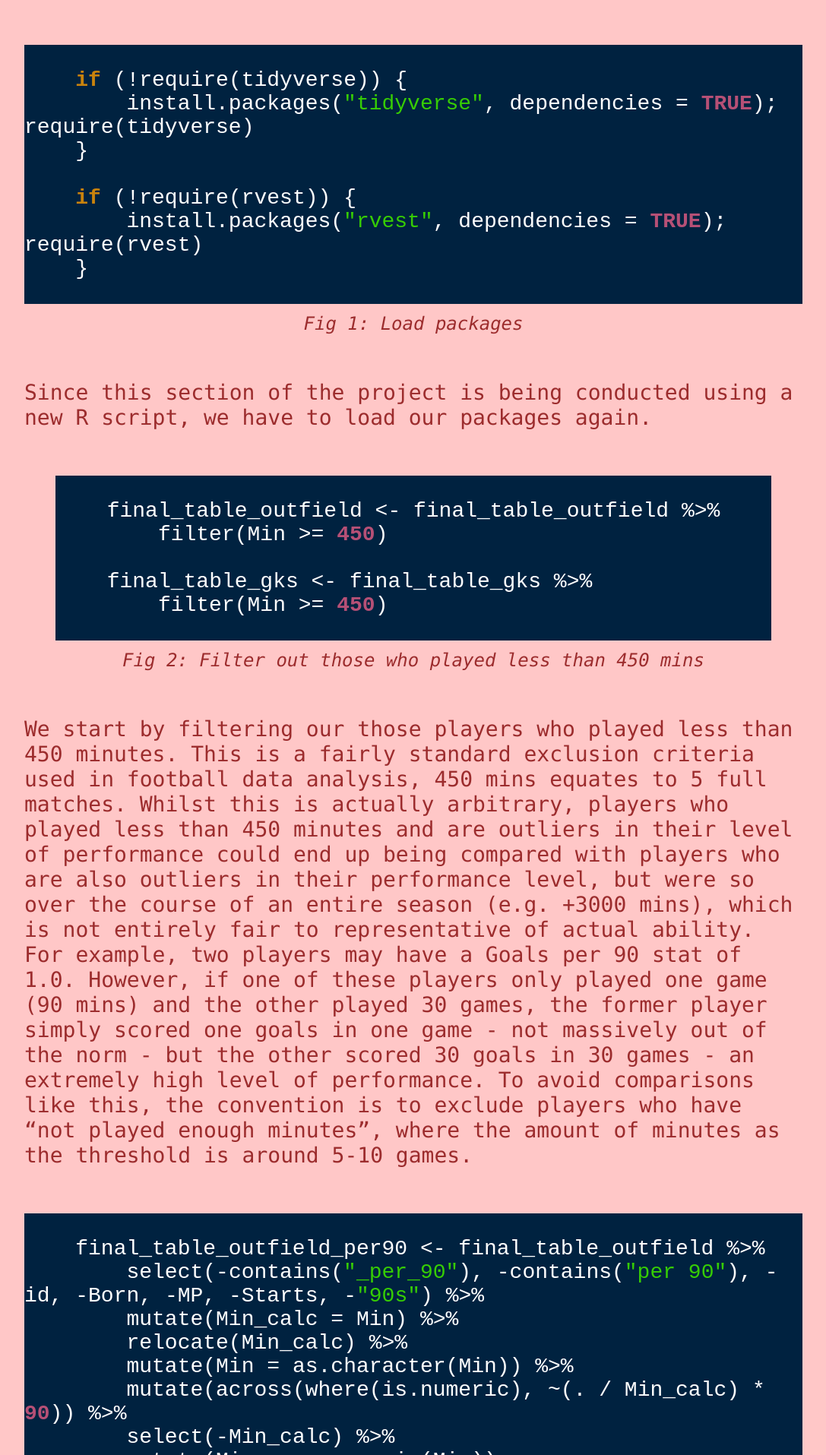
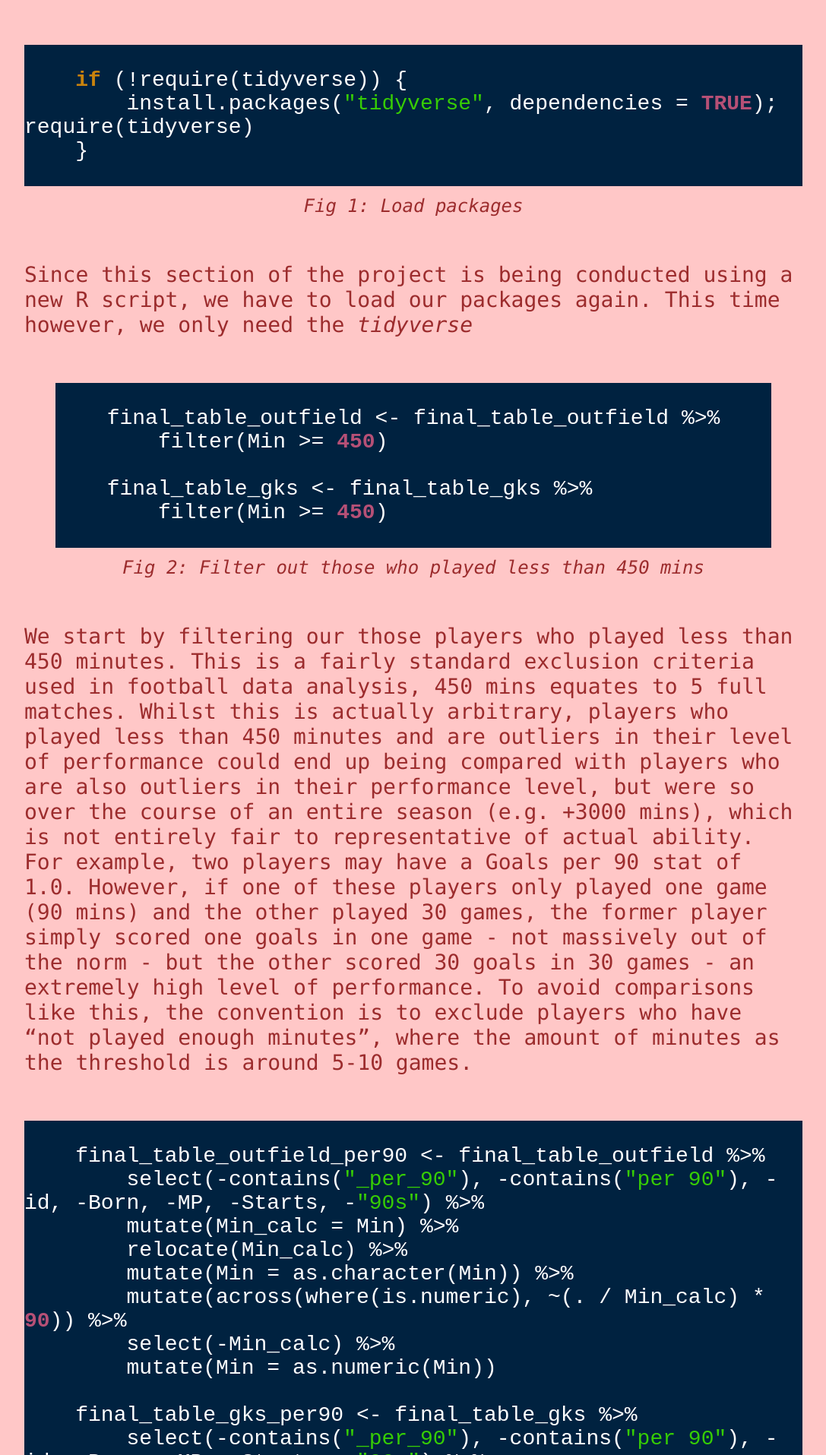
Before and after one commit to CharlieHomewood/website, a Jekyll site: the page built from _posts/projects/project 1/2023-08-05-project1-post4.md, in a window 1280 px wide. Shown: the part 1125-3040 px from the top of the page at 76% size, without its empty margins (96-1183 px from the left). Built offline with Jekyll 4.4.1, drawn with Linux system fonts in a browser that asks for light colours; some of the changed text lies outside the part shown.

Commit message:
14/08/2023 commit

```diff
--- a/_posts/projects/project 1/2023-08-05-project1-post4.md
+++ b/_posts/projects/project 1/2023-08-05-project1-post4.md
@@ -20,15 +20,11 @@ Now, let's move on with creating percentiles!
         install.packages("tidyverse", dependencies = TRUE); require(tidyverse)
     }
 
-    if (!require(rvest)) {
-        install.packages("rvest", dependencies = TRUE); require(rvest)
-    }
-
 {% endhighlight %}
 <p id="code-snippet-caption"> Fig 1: Load packages </p>
 </div>
 
-Since this section of the project is being conducted using a new R script, we have to load our packages again.
+Since this section of the project is being conducted using a new R script, we have to load our packages again. This time however, we only need the *tidyverse*
 
 <div id="code-snippet-container">
 {% highlight r %}
```
